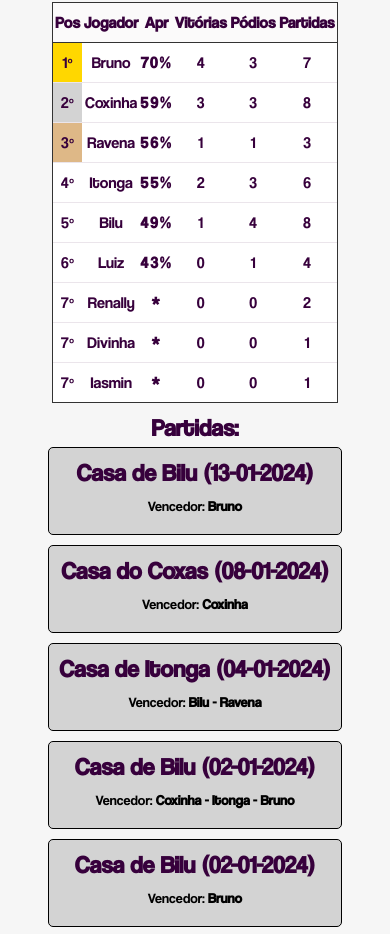
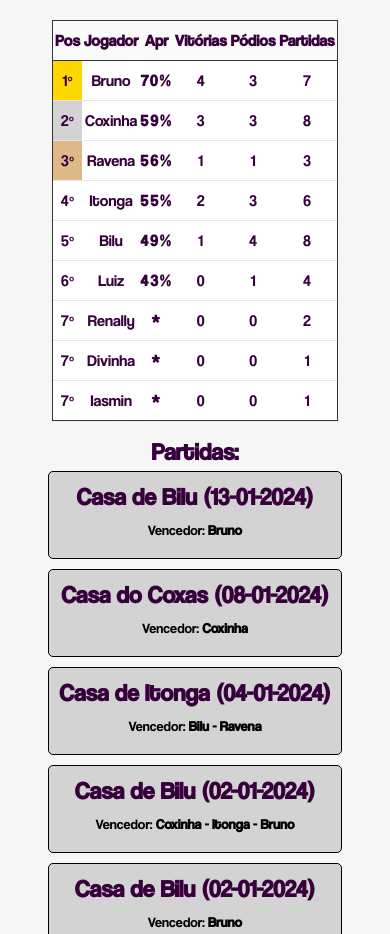
Before and after one commit to jgss-gabriel-sousa/Premier-War-League, a plain HTML site: page index.html in a window 390 px wide. Shown: the part 113-1047 px from the top of the page. Drawn offline with Linux system fonts and the light colour scheme; some packages are replaced by stand-ins of ours; a script that the page names is missing.

Commit message:
Update styles.css

```diff
--- a/styles.css
+++ b/styles.css
@@ -190,12 +190,14 @@ tr:last-child {
     }
     #main-table {
         padding: 0;
+        margin-top: 1em;
         flex-direction: column;
         align-items: center;
         overflow-x: scroll;
     }
     #results {
-        margin-top: 10px;
+        margin-top: 1em;
+        margin-bottom: 5em;
     }
     #match-result td, #match-result th {
         font-size: 14px;
```
